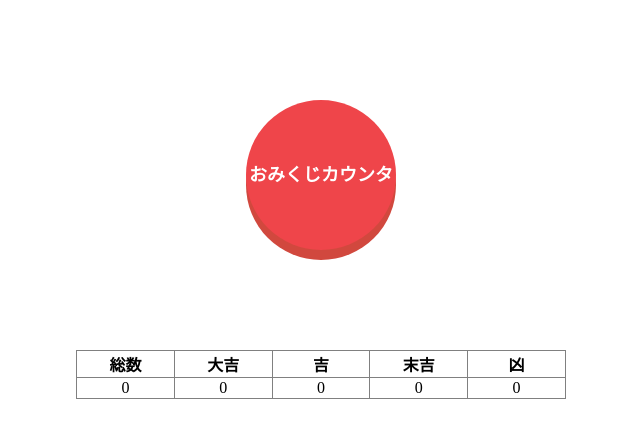
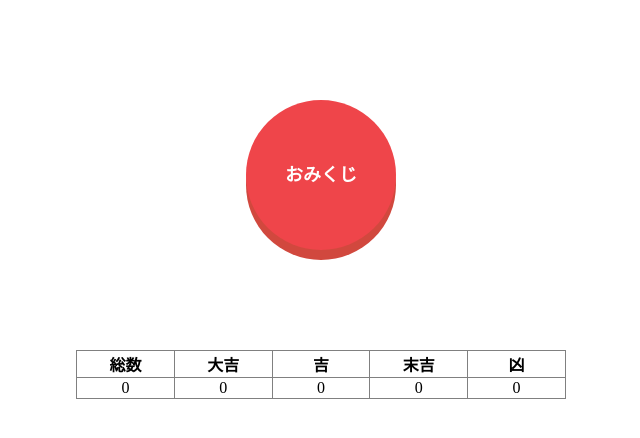
Before and after one commit to Saburi314/js_omikuji, a plain HTML site: page index.html in a window 1280 px wide. Shown: the whole page, without its empty margins (319-959 px from the left). Drawn offline with Linux system fonts and the light colour scheme.

Commit message:
Update index.html

```diff
--- a/index.html
+++ b/index.html
@@ -9,7 +9,7 @@
 </head>
 <body>
 <div id ="btn" class="omikuji_btn">
-   <p>おみくじカウンター</p>
+   <p>おみくじ</p>
 </div>
 
 <div class="">
```
